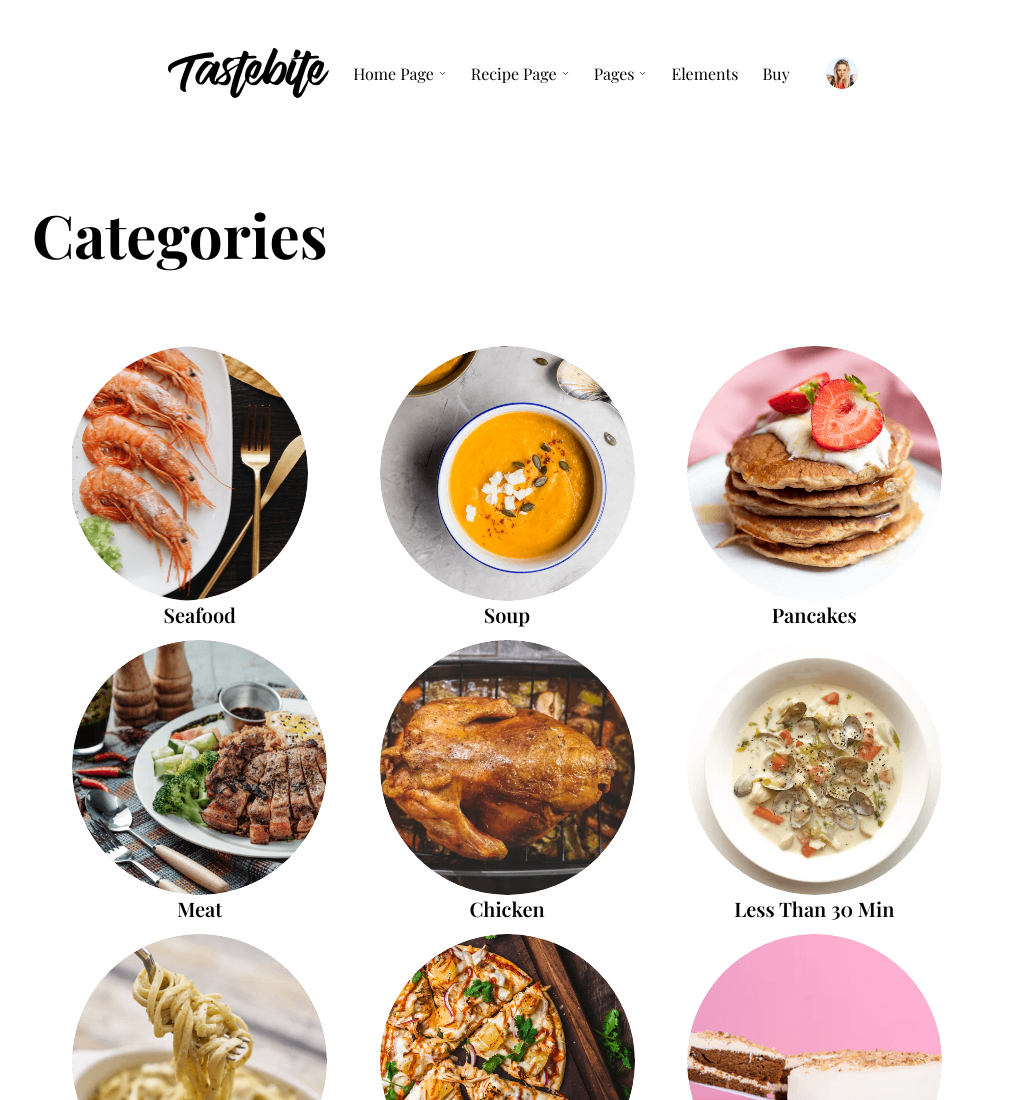
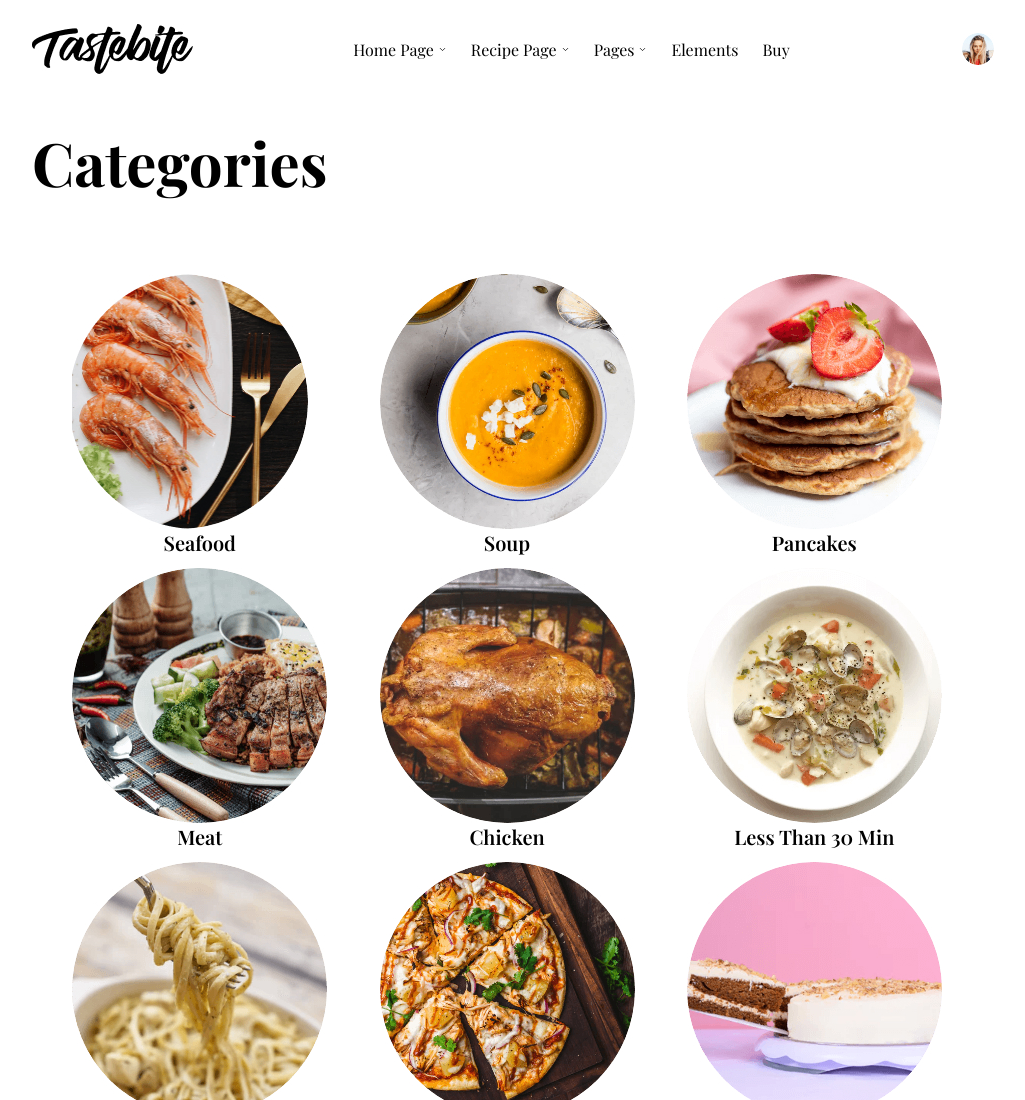
Before and after one commit to nonny2006/recipe, a plain HTML site: page index.html in a window 1280 px wide. Shown: the top 1100 px of the page, without its empty margins (133-1158 px from the left). Drawn offline with nearby package versions, Linux system fonts and the light colour scheme; a web font is replaced by a local one.

Commit message:
fixed some bugs

```diff
--- a/index.html
+++ b/index.html
@@ -11,8 +11,7 @@
  </head>
  <body>
     <header>
-    <nav>
-        <div class="body">
+    <nav class="body">
         <div id="logo">
             <img src="./images/logo4.svg.jpg" alt="logo">
         </div>
@@ -47,7 +46,6 @@
             </svg>
             <img src="./images/profile.jpg" alt="profile">
         </div>
-        </div>
     </nav>
     </header>
 
--- a/style.css
+++ b/style.css
@@ -6,8 +6,9 @@
 
 .body{
     max-width: 1920px;
-    margin: 0 auto;
-    padding: 0 165px;
+    /* margin: 0 auto; */
+    padding-left: 165px;
+    padding-right: 165px;
     font-family: "Playfair Display", serif;
 }
 
@@ -17,9 +18,9 @@ nav{
     display: flex;
     align-items: center;
     justify-content: space-between;
-    margin-bottom: 48px;
-    padding-top: 48px;
-    padding-bottom: 48px;
+    margin-bottom: 24px;
+    padding-top: 24px;
+    padding-bottom: 24px;
 }
 
 nav div {
```
